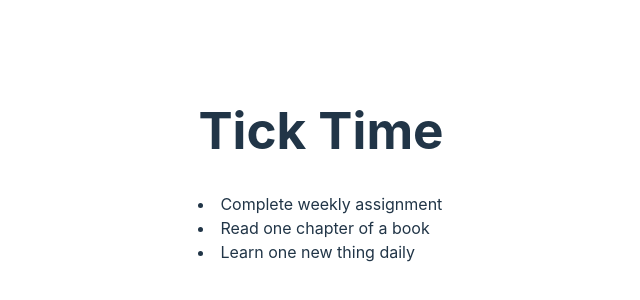
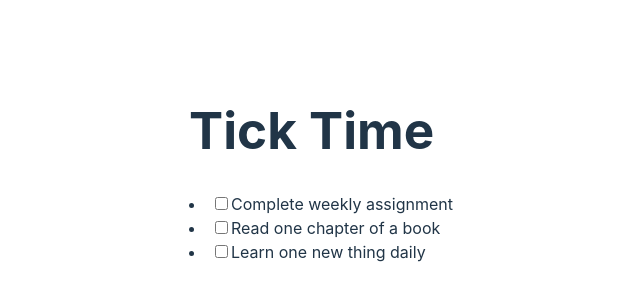
Before and after one commit to rezahedi/ticktime, a React (Vite) app: page / in a window 1280 px wide. Shown: the part 234-534 px from the top of the page, without its empty margins (319-959 px from the left). Built offline with nearby package versions, Linux system fonts and the light colour scheme.

Commit message:
Add checkbox to items

```diff
--- a/src/components/Todo/Item.jsx
+++ b/src/components/Todo/Item.jsx
@@ -1,7 +1,12 @@
 
 function Item({ title }) {
   return (
-    <li>{title}</li>
+    <li>
+      <label>
+        <input type="checkbox" />
+        {title}
+      </label>
+    </li>
   )
 }
 
```
